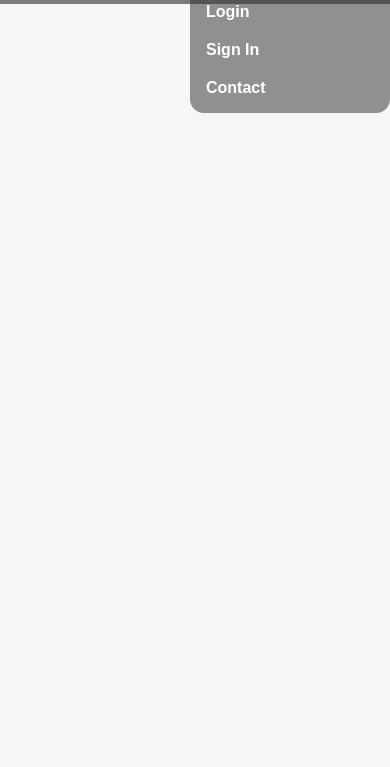
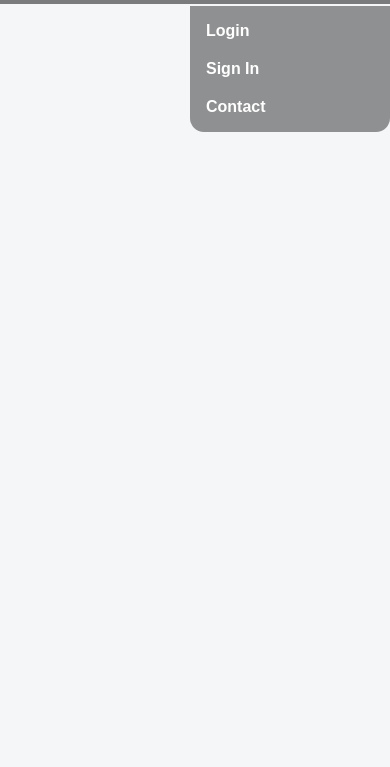
Before and after one commit to AlexandruDima-dev/Trail, a plain HTML site: page Trail/public/login.html in a window 390 px wide. Shown: the part 77-844 px from the top of the page. Drawn offline with Linux system fonts and the light colour scheme.

Commit message:
me and conner asdded a cool thing

```diff
--- a/Trail/public/style.css
+++ b/Trail/public/style.css
@@ -108,6 +108,8 @@ footer p{
 @media (max-width: 768px) {
   .nav-links {
     border-radius: 14px;
+    border-top-left-radius: 0px;
+    border-top-right-radius: 0px;
     position: absolute;
     top: 64px;
     right: 0;
@@ -116,6 +118,7 @@ footer p{
     width: 200px;
     padding: 16px;
     display: none;
+    margin-top: 19px;
   }
 
   .nav-links.show {
```
Also changed, not shown: Trail/public/login.html (+2 -0 lines).
